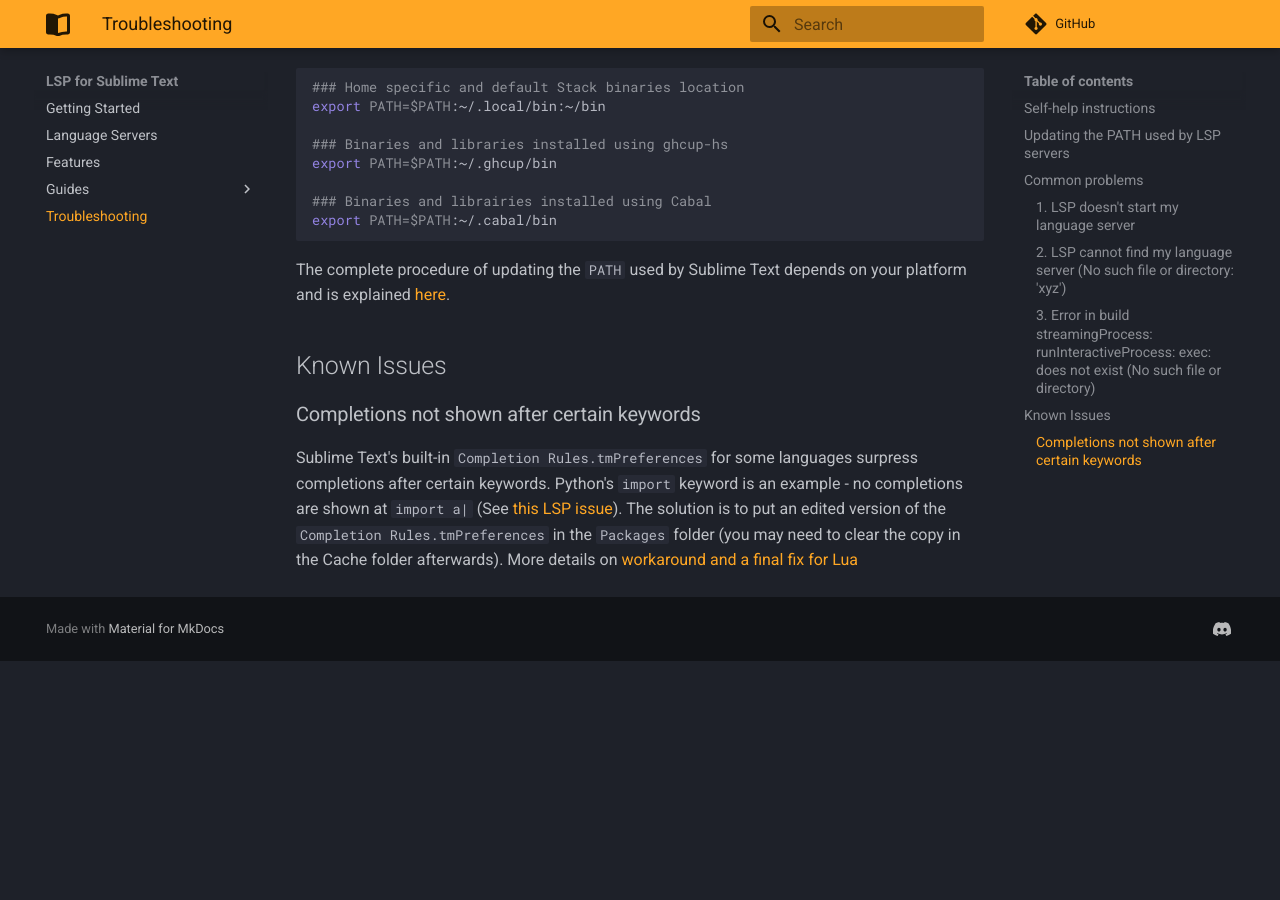
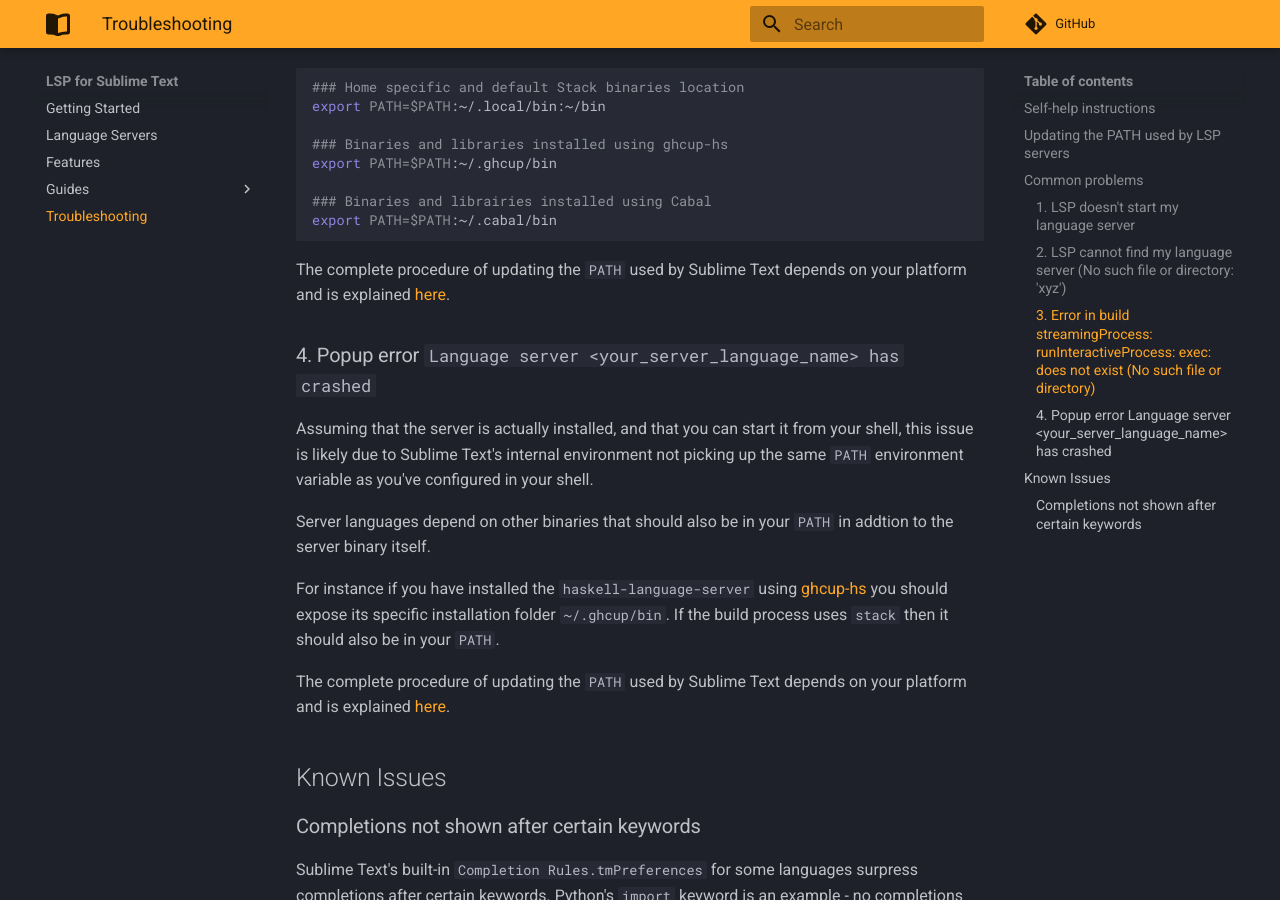
Before and after one commit to sublimelsp/LSP, an MkDocs documentation site: the page built from docs/src/troubleshooting.md, in a window 1280 px wide and 900 px high, scrolled down 2314 px. Built offline with MkDocs 1.6.1 and Material for MkDocs 9.7.7, drawn with Linux system fonts in a browser that asks for light colours; comment, search, counter and statistics services are not loaded; before the commit the page ends 2975 px from its top, so only the background shows below that.

Commit message:
Update documentation. Explain how to solve the issue #1529.

```diff
--- a/docs/src/troubleshooting.md
+++ b/docs/src/troubleshooting.md
@@ -91,6 +91,18 @@
 
 The complete procedure of updating the `PATH` used by Sublime Text depends on your platform and is explained [here](troubleshooting.md#updating-the-path-used-by-lsp-servers).
 
+
+### 4. Popup error `Language server <your_server_language_name> has crashed`
+Assuming that the server is actually installed, and that you can start it from your shell, this issue is likely due to Sublime Text's internal environment not picking up the same `PATH` environment variable as you've configured in your shell.
+
+Server languages depend on other binaries that should also be in your `PATH` in addtion to the server binary itself.
+
+For instance if you have installed the `haskell-language-server` using [ghcup-hs](https://gitlab.haskell.org/haskell/ghcup-hs) you should expose its specific installation folder `~/.ghcup/bin`. If the build process uses `stack` then it should also be in your `PATH`.
+
+The complete procedure of updating the `PATH` used by Sublime Text depends on your platform and is explained [here](troubleshooting.md#updating-the-path-used-by-lsp-servers).
+
+
+
 ## Known Issues
 
 ### Completions not shown after certain keywords
```
